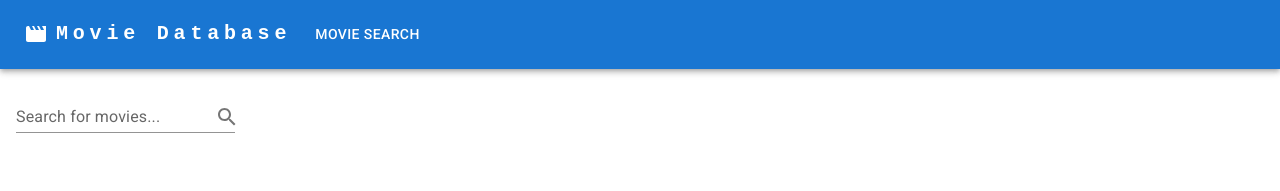
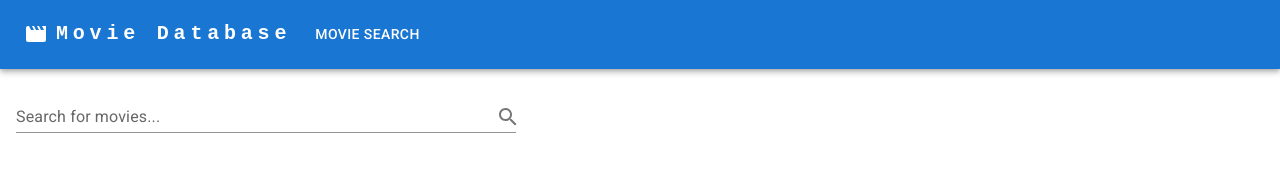
Before and after one commit to patorelovsky/movie-database, a React (Create React App) app: page / in a window 1280 px wide. Shown: the top 191 px of the page. Built offline with nearby package versions, Linux system fonts and the light colour scheme.

Commit message:
Change size of search bar by container

```diff
--- a/src/components/MovieSearchBar.tsx
+++ b/src/components/MovieSearchBar.tsx
@@ -31,6 +31,7 @@ export default function MovieSearchBar({ isLoading }: MovieSearchBarProps) {
 
   return (
     <TextField
+      sx={{ width: { xs: "100%", sm: 500 } }}
       value={searchTerm}
       onChange={(e) => dispatch(setSearchTerm(e.target.value))}
       onKeyDown={handleKeyDown}
```
